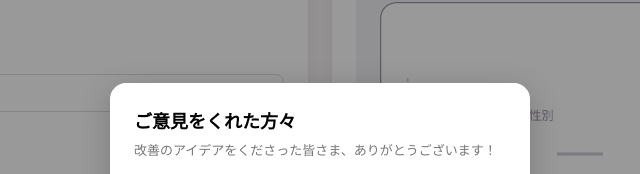
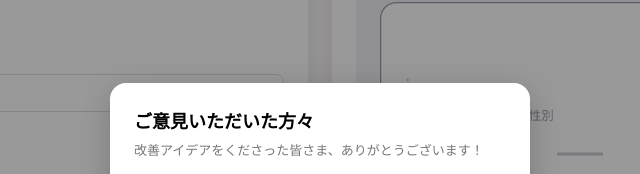
Before and after one commit to So-ta-tk/GriGra-ProfileMaker, a plain HTML site: page index.html in a window 1280 px wide. Both pictures are taken after a click on the button "ご意見いただいた方々". Shown: the part 165-339 px from the top of the page, 320-960 px from the left. Drawn offline with nearby package versions, Linux system fonts and the light colour scheme; a web font is replaced by a local one.

Commit message:
Update index.html

```diff
--- a/index.html
+++ b/index.html
@@ -19,8 +19,8 @@
   </header>
 
   <dialog id="thanksDialog" class="thanks-dialog">
-    <h2>ご意見をくれた方々</h2>
-    <p class="thanks-note">改善のアイデアをくださった皆さま、ありがとうございます！</p>
+    <h2>ご意見いただいた方々</h2>
+    <p class="thanks-note">改善アイデアをくださった皆さま、ありがとうございます！</p>
     <ul id="thanksList" class="thanks-list"></ul>
     <button type="button" id="thanksClose" class="thanks-close">閉じる</button>
   </dialog>
```
